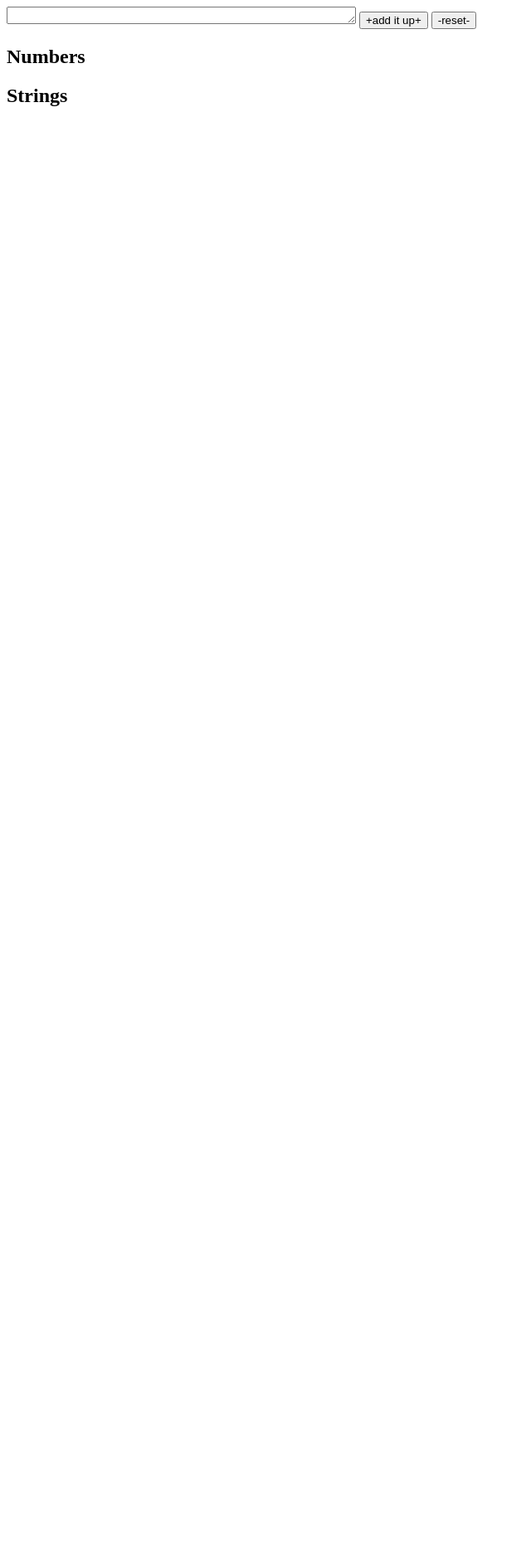
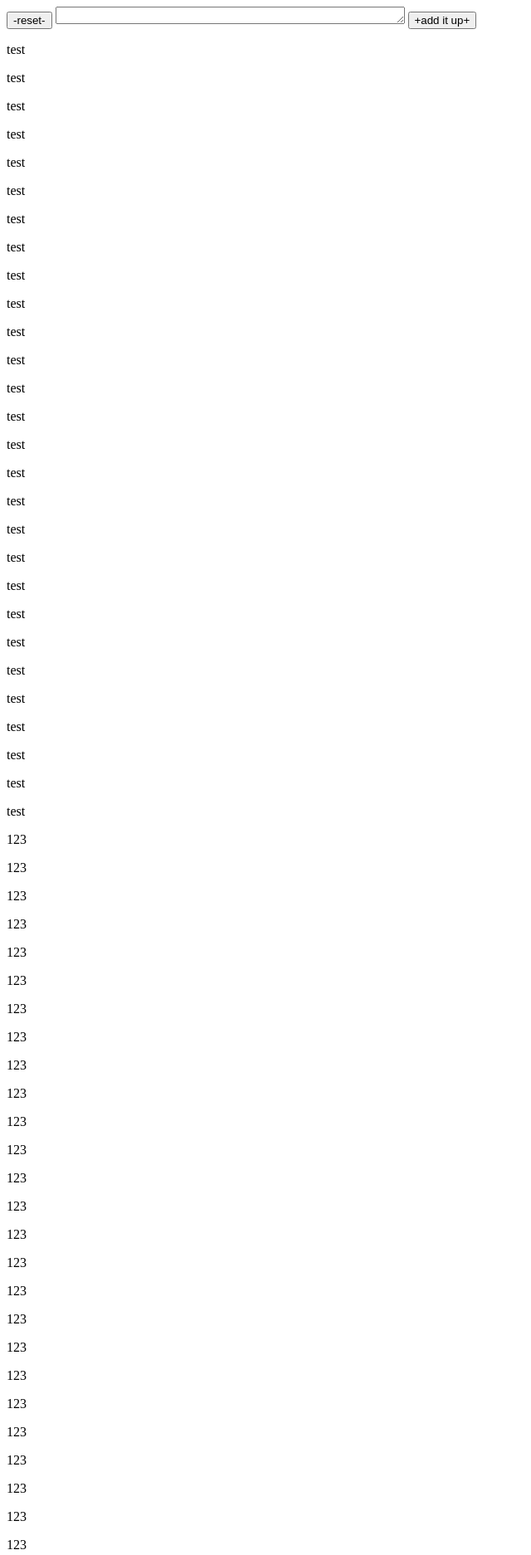
Before and after one commit to MissElle/number-or-string, a plain HTML site: page index.html in a window 1280 px wide. Shown: the top 1874 px of the page at 83% size, without its empty margins (0-640 px from the left). Before the commit the page ends 800 px from the top, so only its background shows below. Drawn offline with nearby package versions, Linux system fonts and the light colour scheme.

Commit message:
April 19 - 2:34 Rearranged the html elements to make styling the design easier (design only now created). Added a bunch of fake markup (p tags, numbers, words, etc.) to simulate how the data will be laid out once data has been called from the form.

```diff
--- a/index.html
+++ b/index.html
@@ -9,27 +9,105 @@
 
   <body>
     <div class="wrapper">
-      <article>
+      <article class="form">
         <form name="deterform" id="deterform">
+          <button type="button" id="reset">-reset-</button>
           <textarea name="typeinput" id="typeinput" rows="1" cols="50"></textarea>
           <button type="submit" id="submit">+add it up+</button>
-          <button type="button" id="reset">-reset-</button>
        </form>
       </article>
 
       <article>
-        <h2>Numbers</h2>
-        <p id="numcount"></p>
-        <p id="sum"></p>
-        <p id="mean"></p>
-      </article>
+        <div class="words">
+          <div id="words">
+            <p>test</p>
+            <p>test</p>
+            <p>test</p>
+            <p>test</p>
+            <p>test</p>
+            <p>test</p>
+            <p>test</p>
+            <p>test</p>
+            <p>test</p>
+            <p>test</p>
+            <p>test</p>
+            <p>test</p>
+            <p>test</p>
+            <p>test</p>
+            <p>test</p>
+            <p>test</p>
+            <p>test</p>
+            <p>test</p>
+            <p>test</p>
+            <p>test</p>
+            <p>test</p>
+            <p>test</p>
+            <p>test</p>
+            <p>test</p>
+            <p>test</p>
+            <p>test</p>
+            <p>test</p>
+            <p>test</p>
+          </div>
+          <div id="wordcount">
+            <p>123</p>
+            <p>123</p>
+            <p>123</p>
+            <p>123</p>
+            <p>123</p>
+            <p>123</p>
+            <p>123</p>
+            <p>123</p>
+            <p>123</p>
+            <p>123</p>
+            <p>123</p>
+            <p>123</p>
+            <p>123</p>
+            <p>123</p>
+            <p>123</p>
+            <p>123</p>
+            <p>123</p>
+            <p>123</p>
+            <p>123</p>
+            <p>123</p>
+            <p>123</p>
+            <p>123</p>
+            <p>123</p>
+            <p>123</p>
+            <p>123</p>
+            <p>123</p>
+            <p>123</p>
+            <p>123</p>
+            <p>123</p>
+            <p>123</p>
+            <p>123</p>
+            <p>123</p>
+            <p>123</p>
+            <p>123</p>
+            <p>123</p>
+            <p>123</p>
+          </div>
+        </div>
 
-      <article>
-        <h2>Strings</h2>
-        <p id="concatenated"></p>
-        <div id="container">
-          <p id="words"></p>
-          <p id="wordcount"></p>
+        <div class="numbers">
+          <h4>Level</h4><p id="numcount">123</p>
+          <h4>HP</h4><p id="sum">123</p>
+          <h4>MP</h4><p id="mean">123</p>
+        </div>
+
+        <div class="sentence">
+          <p id="concatenated">Lorem ipsum dolor sit amet, consectetur adipiscing elit. Integer nec odio. Praesent libero. Sed cursus ante dapibus diam. Sed nisi. Nulla quis sem at nibh elementum imperdiet. Duis sagittis ipsum. Praesent mauris. Fusce nec tellus sed augue semper porta. Mauris massa. Vestibulum lacinia arcu eget nulla. Class aptent taciti sociosqu ad litora torquent per conubia nostra, per inceptos himenaeos.
+
+Curabitur sodales ligula in libero. Sed dignissim lacinia nunc. Curabitur tortor. Pellentesque nibh. Aenean quam. In scelerisque sem at dolor. Maecenas mattis. Sed convallis tristique sem. Proin ut ligula vel nunc egestas porttitor. Morbi lectus risus, iaculis vel, suscipit quis, luctus non, massa. Fusce ac turpis quis ligula lacinia aliquet. Mauris ipsum. Nulla metus metus, ullamcorper vel, tincidunt sed, euismod in, nibh.
+
+Quisque volutpat condimentum velit. Class aptent taciti sociosqu ad litora torquent per conubia nostra, per inceptos himenaeos. Nam nec ante. Sed lacinia, urna non tincidunt mattis, tortor neque adipiscing diam, a cursus ipsum ante quis turpis. Nulla facilisi. Ut fringilla. Suspendisse potenti. Nunc feugiat mi a tellus consequat imperdiet. Vestibulum sapien. Proin quam. Etiam ultrices.
+
+Suspendisse in justo eu magna luctus suscipit. Sed lectus. Integer euismod lacus luctus magna. Quisque cursus, metus vitae pharetra auctor, sem massa mattis sem, at interdum magna augue eget diam. Vestibulum ante ipsum primis in faucibus orci luctus et ultrices posuere cubilia Curae; Morbi lacinia molestie dui. Praesent blandit dolor. Sed non quam. In vel mi sit amet augue congue elementum. Morbi in ipsum sit amet pede facilisis laoreet. Donec lacus nunc, viverra nec, blandit vel, egestas et, augue. Vestibulum tincidunt malesuada tellus. Ut ultrices ultrices enim. Curabitur sit amet mauris.
+
+Morbi in dui quis est pulvinar ullamcorper. Nulla facilisi. Integer lacinia sollicitudin massa. Cras metus. Sed aliquet risus a tortor. Integer id quam. Morbi mi. Quisque nisl felis, venenatis tristique, dignissim in, ultrices sit amet, augue. Proin sodales libero eget ante. Nulla quam. Aenean laoreet.
+
+
+</p>
         </div>
       </article>
     </div>
```
